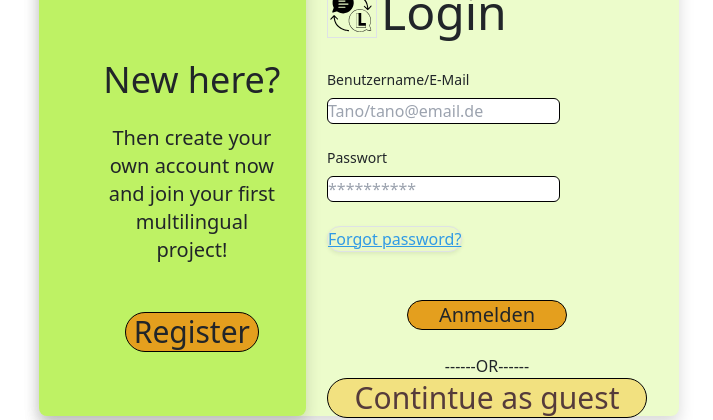
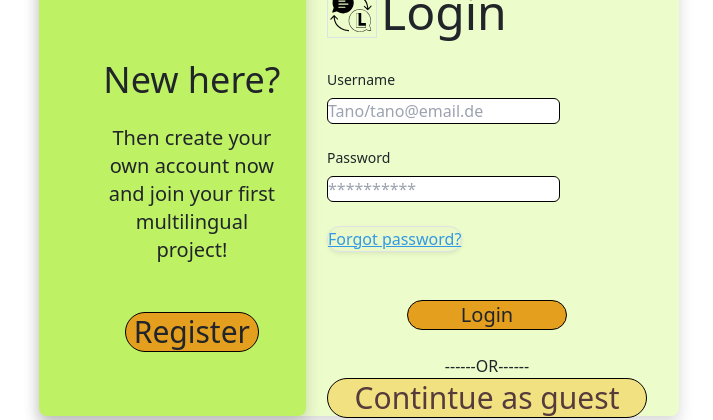
Before and after one commit to WookieDraftPics/PSE-Frontend-Dummy, a React (Vite) app in the folder frontentdummy/: page / in a window 1280 px wide. Shown: the part 251-671 px from the top of the page, without its empty margins (281-994 px from the left). Built offline with nearby package versions, Linux system fonts and the light colour scheme.

Commit message:
fixed partial translation bug

```diff
--- a/frontentdummy/src/components/login/interactionScreen/InteractionScreen.tsx
+++ b/frontentdummy/src/components/login/interactionScreen/InteractionScreen.tsx
@@ -5,8 +5,10 @@ import InputField from "../../buttons/input";
 
 import LingoLinkIcon from "/assets/LingoLinkIcon.svg";
 import LocaleSwitcher from "../../../i18n/LocaleSwitcher";
+import { useTranslation } from "react-i18next";
 
 const InteractionScreen = () => {
+  const { t } = useTranslation();
   return (
     <div className="absolute right-8 top-10 w-6/12">
       <LocaleSwitcher />
@@ -15,18 +17,15 @@ const InteractionScreen = () => {
           <img src={LingoLinkIcon} alt="Logo" className="object-fill"></img>
         </div>
         <div className="col-span-5">
-          <h1 className="text-left text-5xl">Login</h1>
+          <h1 className="text-left text-5xl">{t("login")}</h1>
         </div>
       </div>
       <br></br>
       <br></br>
       <br></br>
       <div className="grid gap-6 mb-6 md:grid-cols-1">
-        <InputField
-          title="Benutzername/E-Mail"
-          placeHolder="Tano/tano@email.de"
-        />
-        <InputField title="Passwort" placeHolder="**********" />
+        <InputField title={t("userName")} placeHolder="Tano/tano@email.de" />
+        <InputField title={t("password")} placeHolder="**********" />
       </div>
       <div>
         <PasswdReset />
@@ -34,7 +33,7 @@ const InteractionScreen = () => {
       <br></br>
       <br></br>
       <p className="text-center">
-        <PrimButton content="Anmelden" route="/overview" />
+        <PrimButton content={t("login")} route="/overview" />
       </p>
       <br></br>
       <p className="text-center">
```
